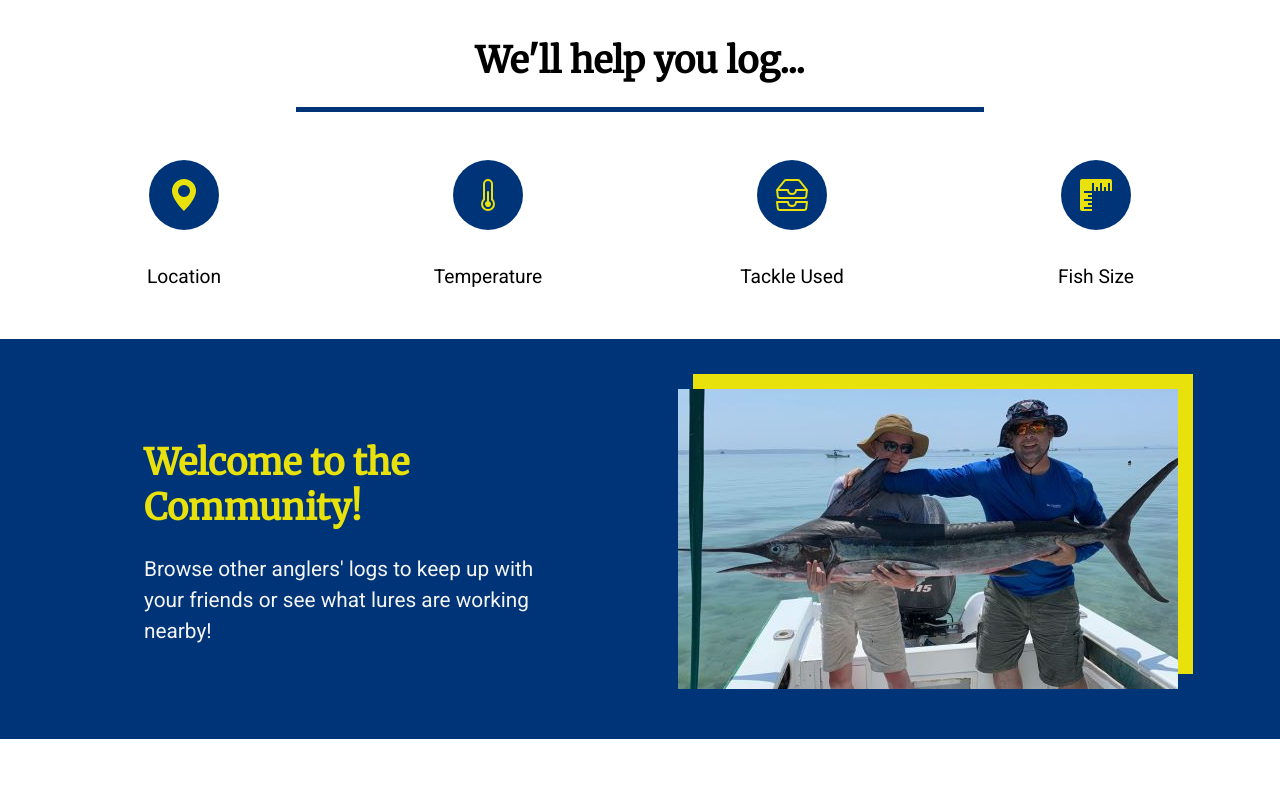
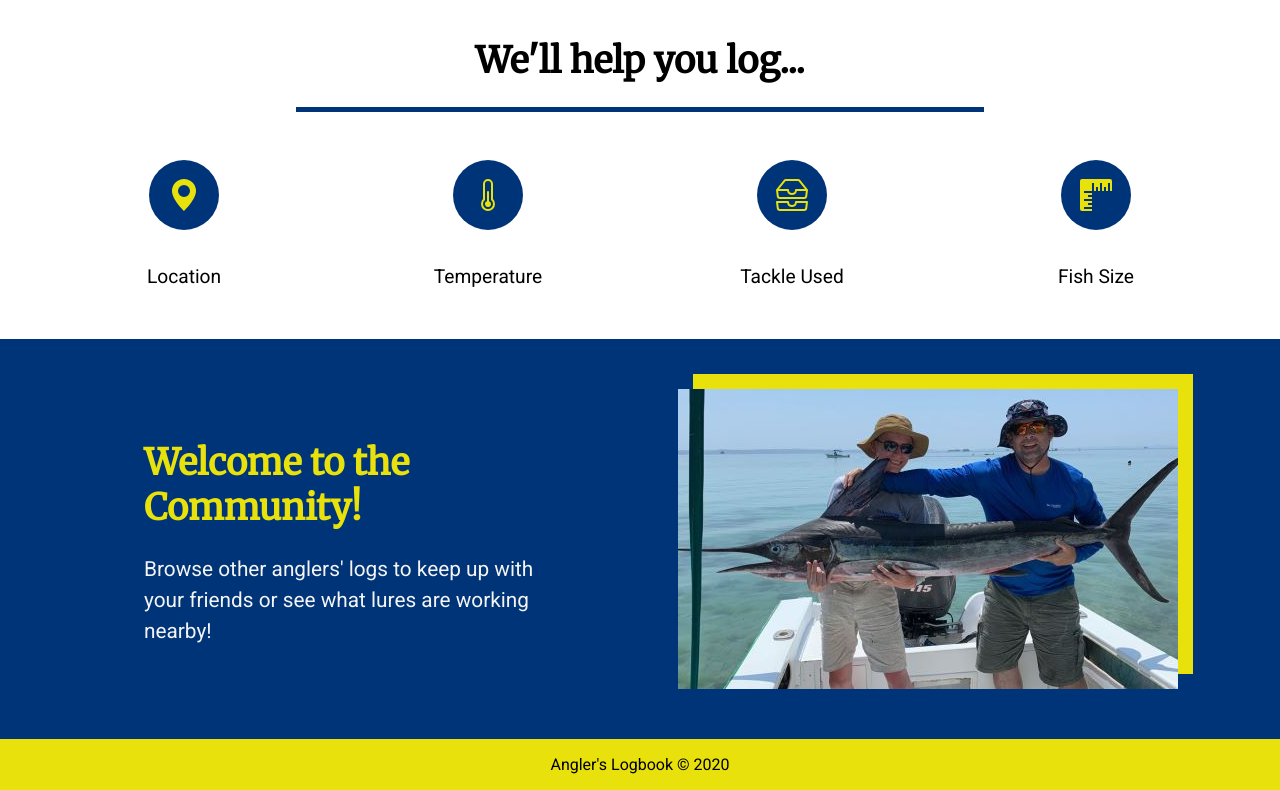
Before and after one commit to JaxonAdams/angler-logbook, a React (Create React App) app in the folder client/: page / in a window 1280 px wide. Shown: the part 542-1332 px from the top of the page. Before the commit the page ends 1281 px from the top, so only its background shows below. Built offline with nearby package versions, Linux system fonts and the light colour scheme.

Commit message:
footer component set up

```diff
--- a/client/src/App.css
+++ b/client/src/App.css
@@ -211,6 +211,16 @@ html, body {
 }
 /* end home welcome styling */
 
+/* footer styling */
+.footer {
+    display: flex;
+    flex-flow: row wrap;
+    justify-content: space-evenly;
+    align-items: center;
+    background-color: var(--color-secondary);
+}
+/* end footer styling */
+
 
 
 
--- /dev/null
+++ b/client/src/components/Footer.js
@@ -0,0 +1,11 @@
+import React from 'react';
+
+const Footer = () => {
+    return (
+        <footer className='footer'>
+            <p>Angler's Logbook &copy; 2020</p>
+        </footer>
+    );
+};
+
+export default Footer;
--- a/client/src/pages/Home.js
+++ b/client/src/pages/Home.js
@@ -4,6 +4,7 @@ import Header from '../components/Header';
 import Hero from '../components/Hero';
 import HomeInfo from '../components/HomeInfo';
 import HomeWelcome from '../components/HomeWelcome';
+import Footer from '../components/Footer';
 
 const Home = () => {
     return (
@@ -12,6 +13,7 @@ const Home = () => {
             <Hero />
             <HomeInfo />
             <HomeWelcome />
+            <Footer />
         </div>
     );
 };
```
